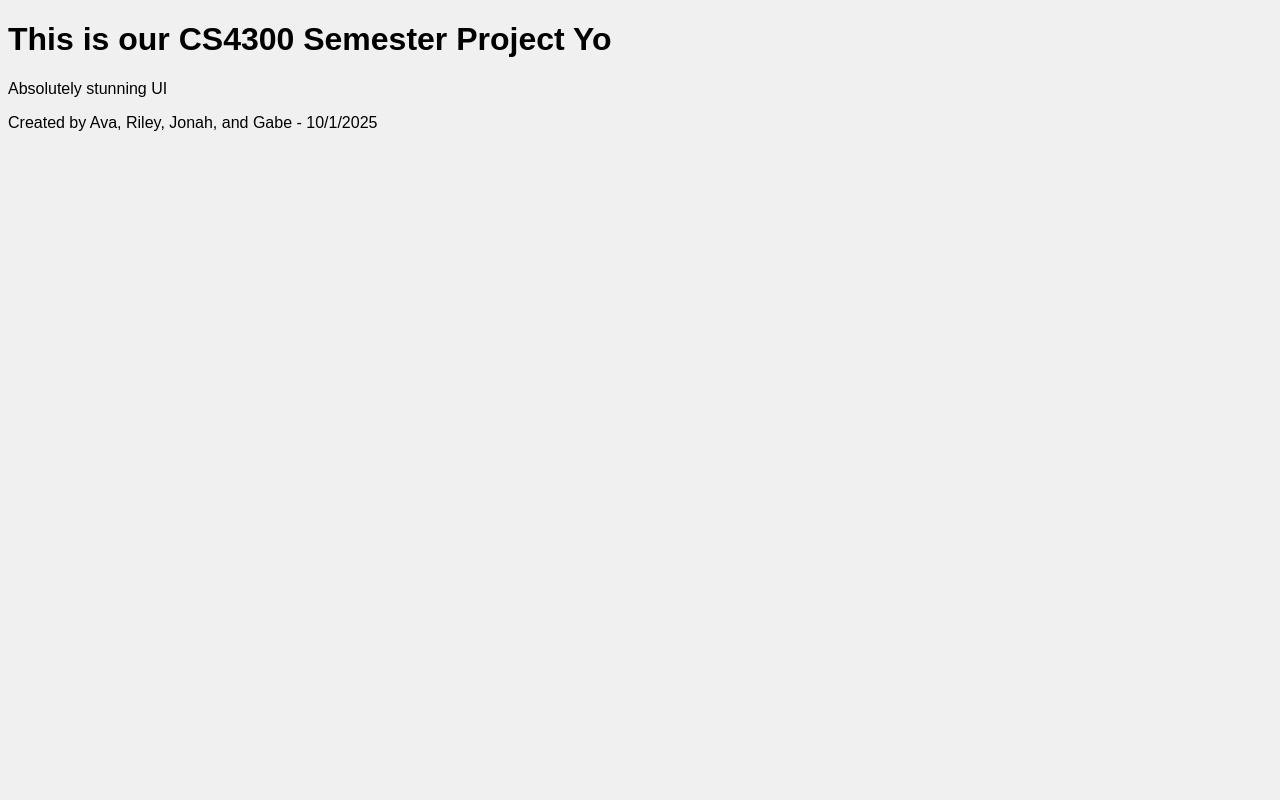
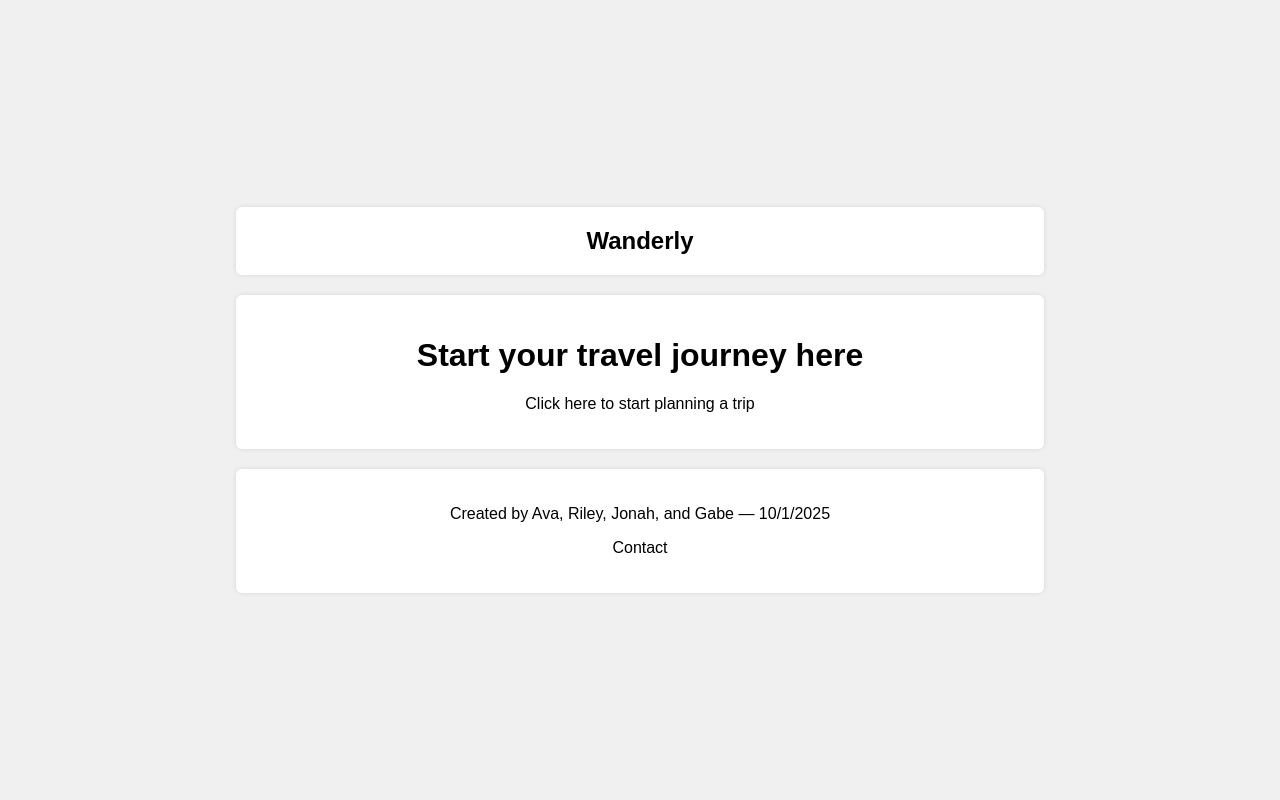
Before and after one commit to UCCS-CS4300-5300/Team-6-Fall-2025-Sec-1, a Django app: page / in a window 1280 px wide. Run offline with Django 4.2, Linux system fonts and the light colour scheme.

Commit message:
half-css style sheet

```diff
--- a/Wanderly/Wanderly/settings.py
+++ b/Wanderly/Wanderly/settings.py
@@ -27,6 +27,7 @@ DEBUG = True
 
 ALLOWED_HOSTS = [
     "app-cruzcs4300-19.devedu.io",
+    "editor-roshea-19.devedu.io"
 ]
 
 # Application definition
--- a/Wanderly/home/static/styles.css
+++ b/Wanderly/home/static/styles.css
@@ -1,4 +1,27 @@
+/* static/styles.css */
 body {
-    font-family: Ariel, sans-serif;
+    font-family: Arial, sans-serif;
     background-color: #f0f0f0;
+    margin: 0;
+
+    display: flex;
+    flex-direction: column;
+    justify-content: center;
+    align-items: center;
+    height: 100vh;
+    text-align: center;
 }
+
+header, main, footer {
+    background-color: #ffffff;
+    padding: 20px;
+    margin: 10px;
+    width: 60%;
+    border-radius: 6px;
+    box-shadow: 0 0 5px rgba(0,0,0,0.1);
+}
+
+header {
+    font-size: 1.5em;
+    font-weight: bold;
+}
--- a/Wanderly/home/templates/index.html
+++ b/Wanderly/home/templates/index.html
@@ -1,20 +1,21 @@
+{% load static %}
 <!DOCTYPE html>
 <html lang="en">
 <head>
     <meta charset="UTF-8">
     <meta name="viewport" content="width=device-width, initial-scale=1.0">
-    <link rel="stylesheet" href="/static/styles.css">
-    <title> WANDERLY </title>
+    <link rel="stylesheet" href="{% static 'styles.css' %}">
+    <title>Wanderly</title>
 </head>
 <body>
-    <header>
-        <h1> This is our CS4300 Semester Project Yo </h1>
-    </header>
+    <header>Wanderly</header>
     <main>
-        <p> Absolutely stunning UI </p>
+        <h1>Start your travel journey here</h1>
+        <p>Click here to start planning a trip</p>
     </main>
     <footer>
-        <p> Created by Ava, Riley, Jonah, and Gabe - 10/1/2025 </p>
+        <p>Created by Ava, Riley, Jonah, and Gabe — 10/1/2025</p>
+        <p>Contact</p>
     </footer>
 </body>
 </html>
```
